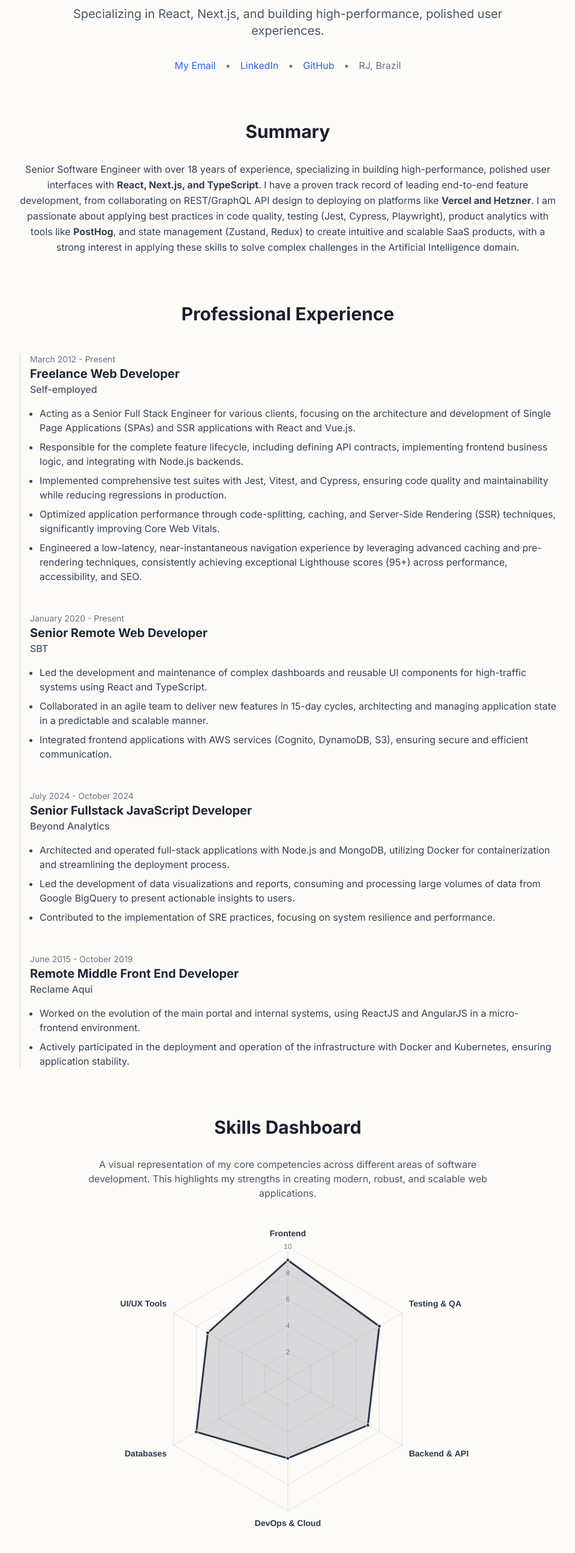
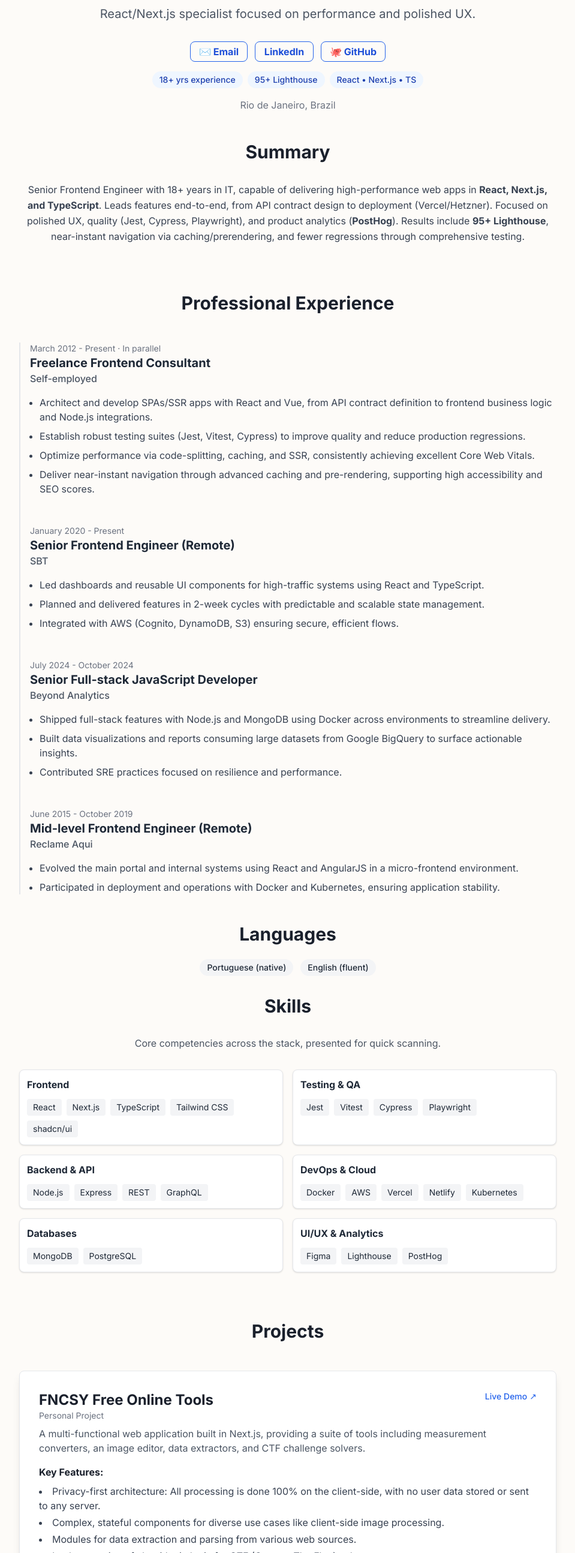
Before and after one commit to thundree/resume, a plain HTML site: page index.html in a window 1280 px wide. Shown: the part 211-2800 px from the top of the page at 60% size, without its empty margins (160-1119 px from the left). Drawn offline with nearby package versions, Linux system fonts and the light colour scheme.

Commit message:
Refactor HTML structure and styles for improved clarity and interactivity; replace Chart.js with static content, enhance button styles, and update experience descriptions.

```diff
--- a/index.html
+++ b/index.html
@@ -5,7 +5,6 @@
     <meta name="viewport" content="width=device-width, initial-scale=1.0" />
     <title>Richard A. | Senior Frontend Engineer</title>
     <script src="https://cdn.tailwindcss.com"></script>
-    <script src="https://cdn.jsdelivr.net/npm/chart.js"></script>
     <link rel="preconnect" href="https://fonts.googleapis.com" />
     <link rel="preconnect" href="https://fonts.gstatic.com" crossorigin />
     <link
@@ -38,6 +37,39 @@
         outline-offset: 2px;
         border-radius: 4px;
       }
+      /* Button-style links (override global underline) */
+      a.btn {
+        text-decoration: none !important;
+        display: inline-flex;
+        align-items: center;
+        gap: 0.5rem;
+        border-radius: 0.5rem;
+        padding: 0.5rem 0.9rem;
+        font-weight: 600;
+        line-height: 1;
+        white-space: nowrap;
+      }
+      .btn-outline {
+        border: 1px solid #2563eb;
+        color: #1d4ed8 !important;
+        background: transparent;
+      }
+      .btn-outline:hover {
+        background: #eff6ff; /* blue-50 */
+      }
+
+      /* Print: make .line-breaker force a new page */
+      @media print {
+        .line-breaker {
+          display: block !important;
+          break-before: page;
+          page-break-before: always; /* legacy */
+          height: 0 !important;
+          margin: 0 !important;
+          padding: 0 !important;
+          border: 0 !important;
+        }
+      }
     </style>
   </head>
   <body class="antialiased">
@@ -69,58 +101,69 @@
       </nav>
     </header>
 
-    <main class="container mx-auto px-6 py-12 md:py-20">
-      <section id="hero" class="text-center mb-20">
+    <main class="container mx-auto px-6 py-12 lg:py-20">
+      <section id="hero" class="text-center mb-12">
         <h1 class="text-4xl md:text-6xl font-bold text-gray-800 mb-4">
           Senior Frontend Engineer
         </h1>
         <p class="text-lg md:text-xl text-gray-600 max-w-3xl mx-auto">
-          Specializing in React, Next.js, and building high-performance,
-          polished user experiences.
+          React/Next.js specialist focused on performance and polished UX.
         </p>
-        <div
-          class="mt-8 flex flex-col sm:flex-row justify-center space-x-4 space-y-4 sm:space-y-0 text-gray-500"
+        <div class="mt-8 flex flex-col items-center space-y-4">
+          <div class="flex flex-wrap justify-center gap-3">
+            <a href="mailto:richard.arias@msn.com" class="btn btn-outline"
+              >✉️ Email</a
             >
-          <a href="mailto:richard.arias@msn.com" class="hover:text-gray-800"
-            >My Email</a
-          >
-          <span class="hidden md:block">&bull;</span>
             <a
               href="https://www.linkedin.com/in/richard-q6zlvftdf"
               target="_blank"
-            class="hover:text-gray-800"
+              rel="noopener noreferrer"
+              class="btn btn-outline"
               >LinkedIn</a
             >
-          <span class="hidden md:block">&bull;</span>
             <a
               href="https://github.com/thundree"
               target="_blank"
-            class="hover:text-gray-800"
-            >GitHub</a
+              rel="noopener noreferrer"
+              class="btn btn-outline"
+              >🐙 GitHub</a
             >
-          <span class="hidden md:block">&bull;</span>
-          <p>RJ, Brazil</p>
+          </div>
+          <div class="flex flex-wrap justify-center gap-2 text-gray-700">
+            <span
+              class="px-3 py-1 rounded-full bg-blue-50 text-blue-800 text-sm font-medium"
+              >18+ yrs experience</span
+            >
+            <span
+              class="px-3 py-1 rounded-full bg-blue-50 text-blue-800 text-sm font-medium"
+              >95+ Lighthouse</span
+            >
+            <span
+              class="px-3 py-1 rounded-full bg-blue-50 text-blue-800 text-sm font-medium"
+              >React • Next.js • TS</span
+            >
+          </div>
+          <div class="text-gray-500">Rio de Janeiro, Brazil</div>
         </div>
       </section>
 
       <section id="summary" class="mb-20 max-w-4xl mx-auto">
         <h2 class="text-3xl font-bold text-center mb-8">Summary</h2>
         <p class="text-center text-gray-700 leading-relaxed">
-          Senior Software Engineer with over 18 years of experience,
-          specializing in building high-performance, polished user interfaces
-          with <b>React, Next.js, and TypeScript</b>. I have a proven track
-          record of leading end-to-end feature development, from collaborating
-          on REST/GraphQL API design to deploying on platforms like
-          <b>Vercel and Hetzner</b>. I am passionate about applying best
-          practices in code quality, testing (Jest, Cypress, Playwright),
-          product analytics with tools like <b>PostHog</b>, and state management
-          (Zustand, Redux) to create intuitive and scalable SaaS products, with
-          a strong interest in applying these skills to solve complex challenges
-          in the Artificial Intelligence domain.
+          Senior Frontend Engineer with 18+ years in IT, capable of delivering
+          high-performance web apps in
+          <b>React, Next.js, and TypeScript</b>. Leads features end-to-end, from
+          API contract design to deployment (Vercel/Hetzner). Focused on
+          polished UX, quality (Jest, Cypress, Playwright), and product
+          analytics (<b>PostHog</b>). Results include <b>95+ Lighthouse</b>,
+          near-instant navigation via caching/prerendering, and fewer
+          regressions through comprehensive testing.
         </p>
       </section>
 
-      <section id="experience" class="mb-20">
+      <div class="line-breaker"></div>
+
+      <section id="experience" class="mb-12">
         <h2 class="text-3xl font-bold text-center mb-12">
           Professional Experience
         </h2>
@@ -128,40 +171,32 @@
           <div id="timeline-container">
             <div class="mb-12 timeline-item relative">
               <div>
-                <p class="text-sm text-gray-500">March 2012 - Present</p>
+                <p class="text-sm text-gray-500">
+                  March 2012 - Present · In parallel
+                </p>
                 <h3 class="text-xl font-bold text-gray-800">
-                  Freelance Web Developer
+                  Freelance Frontend Consultant
                 </h3>
                 <p class="text-md text-gray-600 font-medium">Self-employed</p>
               </div>
               <div class="mt-4">
                 <ul class="ml-4 list-disc space-y-2 text-gray-700">
                   <li>
-                    Acting as a Senior Full Stack Engineer for various clients,
-                    focusing on the architecture and development of Single Page
-                    Applications (SPAs) and SSR applications with React and
-                    Vue.js.
+                    Architect and develop SPAs/SSR apps with React and Vue, from
+                    API contract definition to frontend business logic and
+                    Node.js integrations.
                   </li>
                   <li>
-                    Responsible for the complete feature lifecycle, including
-                    defining API contracts, implementing frontend business
-                    logic, and integrating with Node.js backends.
+                    Establish robust testing suites (Jest, Vitest, Cypress) to
+                    improve quality and reduce production regressions.
                   </li>
                   <li>
-                    Implemented comprehensive test suites with Jest, Vitest, and
-                    Cypress, ensuring code quality and maintainability while
-                    reducing regressions in production.
+                    Optimize performance via code-splitting, caching, and SSR,
+                    consistently achieving excellent Core Web Vitals.
                   </li>
                   <li>
-                    Optimized application performance through code-splitting,
-                    caching, and Server-Side Rendering (SSR) techniques,
-                    significantly improving Core Web Vitals.
-                  </li>
-                  <li>
-                    Engineered a low-latency, near-instantaneous navigation
-                    experience by leveraging advanced caching and pre-rendering
-                    techniques, consistently achieving exceptional Lighthouse
-                    scores (95+) across performance, accessibility, and SEO.
+                    Deliver near-instant navigation through advanced caching and
+                    pre-rendering, supporting high accessibility and SEO scores.
                   </li>
                 </ul>
               </div>
@@ -171,25 +206,23 @@
               <div>
                 <p class="text-sm text-gray-500">January 2020 - Present</p>
                 <h3 class="text-xl font-bold text-gray-800">
-                  Senior Remote Web Developer
+                  Senior Frontend Engineer (Remote)
                 </h3>
                 <p class="text-md text-gray-600 font-medium">SBT</p>
               </div>
               <div class="mt-4">
                 <ul class="ml-4 list-disc space-y-2 text-gray-700">
                   <li>
-                    Led the development and maintenance of complex dashboards
-                    and reusable UI components for high-traffic systems using
-                    React and TypeScript.
+                    Led dashboards and reusable UI components for high-traffic
+                    systems using React and TypeScript.
                   </li>
                   <li>
-                    Collaborated in an agile team to deliver new features in
-                    15-day cycles, architecting and managing application state
-                    in a predictable and scalable manner.
+                    Planned and delivered features in 2-week cycles with
+                    predictable and scalable state management.
                   </li>
                   <li>
-                    Integrated frontend applications with AWS services (Cognito,
-                    DynamoDB, S3), ensuring secure and efficient communication.
+                    Integrated with AWS (Cognito, DynamoDB, S3) ensuring secure,
+                    efficient flows.
                   </li>
                 </ul>
               </div>
@@ -199,7 +232,7 @@
               <div>
                 <p class="text-sm text-gray-500">July 2024 - October 2024</p>
                 <h3 class="text-xl font-bold text-gray-800">
-                  Senior Fullstack JavaScript Developer
+                  Senior Full-stack JavaScript Developer
                 </h3>
                 <p class="text-md text-gray-600 font-medium">
                   Beyond Analytics
@@ -208,18 +241,17 @@
               <div class="mt-4">
                 <ul class="ml-4 list-disc space-y-2 text-gray-700">
                   <li>
-                    Architected and operated full-stack applications with
-                    Node.js and MongoDB, utilizing Docker for containerization
-                    and streamlining the deployment process.
+                    Shipped full-stack features with Node.js and MongoDB using
+                    Docker across environments to streamline delivery.
                   </li>
                   <li>
-                    Led the development of data visualizations and reports,
-                    consuming and processing large volumes of data from Google
-                    BigQuery to present actionable insights to users.
+                    Built data visualizations and reports consuming large
+                    datasets from Google BigQuery to surface actionable
+                    insights.
                   </li>
                   <li>
-                    Contributed to the implementation of SRE practices, focusing
-                    on system resilience and performance.
+                    Contributed SRE practices focused on resilience and
+                    performance.
                   </li>
                 </ul>
               </div>
@@ -229,21 +261,19 @@
               <div>
                 <p class="text-sm text-gray-500">June 2015 - October 2019</p>
                 <h3 class="text-xl font-bold text-gray-800">
-                  Remote Middle Front End Developer
+                  Mid-level Frontend Engineer (Remote)
                 </h3>
                 <p class="text-md text-gray-600 font-medium">Reclame Aqui</p>
               </div>
               <div class="mt-4">
                 <ul class="ml-4 list-disc space-y-2 text-gray-700">
                   <li>
-                    Worked on the evolution of the main portal and internal
-                    systems, using ReactJS and AngularJS in a micro-frontend
-                    environment.
+                    Evolved the main portal and internal systems using React and
+                    AngularJS in a micro-frontend environment.
                   </li>
                   <li>
-                    Actively participated in the deployment and operation of the
-                    infrastructure with Docker and Kubernetes, ensuring
-                    application stability.
+                    Participated in deployment and operations with Docker and
+                    Kubernetes, ensuring application stability.
                   </li>
                 </ul>
               </div>
@@ -252,17 +282,148 @@
         </div>
       </section>
 
+      <section class="mb-8" id="languages">
+        <h2 class="text-3xl font-bold text-center mb-6">Languages</h2>
+        <div class="flex justify-center gap-3">
+          <span
+            class="px-3 py-1 rounded-full bg-gray-100 text-gray-800 text-sm font-medium"
+            >Portuguese (native)
+          </span>
+          <span
+            class="px-3 py-1 rounded-full bg-gray-100 text-gray-800 text-sm font-medium"
+            >English (fluent)</span
+          >
+        </div>
+      </section>
+
       <section id="skills" class="mb-20">
-        <h2 class="text-3xl font-bold text-center mb-8">Skills Dashboard</h2>
-        <p class="text-center text-gray-600 mb-12 max-w-2xl mx-auto">
-          A visual representation of my core competencies across different areas
-          of software development. This highlights my strengths in creating
-          modern, robust, and scalable web applications.
+        <h2 class="text-3xl font-bold text-center mb-8">Skills</h2>
+        <p class="text-center text-gray-600 mb-8 max-w-2xl mx-auto">
+          Core competencies across the stack, presented for quick scanning.
         </p>
-        <div
-          class="chart-container relative w-full max-w-2xl mx-auto h-96 md:h-[500px]"
+        <div class="max-w-4xl mx-auto grid sm:grid-cols-2 gap-4">
+          <div class="bg-white rounded-lg shadow p-3 border border-gray-200">
+            <h4 class="font-semibold text-gray-800 mb-3">Frontend</h4>
+            <div class="flex flex-wrap gap-2">
+              <span
+                class="px-2.5 py-1 rounded bg-gray-100 text-gray-800 text-sm"
+                >React</span
               >
-          <canvas id="skillsChart"></canvas>
+              <span
+                class="px-2.5 py-1 rounded bg-gray-100 text-gray-800 text-sm"
+                >Next.js</span
+              >
+              <span
+                class="px-2.5 py-1 rounded bg-gray-100 text-gray-800 text-sm"
+                >TypeScript</span
+              >
+              <span
+                class="px-2.5 py-1 rounded bg-gray-100 text-gray-800 text-sm"
+                >Tailwind CSS</span
+              >
+              <span
+                class="px-2.5 py-1 rounded bg-gray-100 text-gray-800 text-sm"
+                >shadcn/ui</span
+              >
+            </div>
+          </div>
+          <div class="bg-white rounded-lg shadow p-3 border border-gray-200">
+            <h4 class="font-semibold text-gray-800 mb-3">Testing & QA</h4>
+            <div class="flex flex-wrap gap-2">
+              <span
+                class="px-2.5 py-1 rounded bg-gray-100 text-gray-800 text-sm"
+                >Jest</span
+              >
+              <span
+                class="px-2.5 py-1 rounded bg-gray-100 text-gray-800 text-sm"
+                >Vitest</span
+              >
+              <span
+                class="px-2.5 py-1 rounded bg-gray-100 text-gray-800 text-sm"
+                >Cypress</span
+              >
+              <span
+                class="px-2.5 py-1 rounded bg-gray-100 text-gray-800 text-sm"
+                >Playwright</span
+              >
+            </div>
+          </div>
+          <div class="bg-white rounded-lg shadow p-3 border border-gray-200">
+            <h4 class="font-semibold text-gray-800 mb-3">Backend & API</h4>
+            <div class="flex flex-wrap gap-2">
+              <span
+                class="px-2.5 py-1 rounded bg-gray-100 text-gray-800 text-sm"
+                >Node.js</span
+              >
+              <span
+                class="px-2.5 py-1 rounded bg-gray-100 text-gray-800 text-sm"
+                >Express</span
+              >
+              <span
+                class="px-2.5 py-1 rounded bg-gray-100 text-gray-800 text-sm"
+                >REST</span
+              >
+              <span
+                class="px-2.5 py-1 rounded bg-gray-100 text-gray-800 text-sm"
+                >GraphQL</span
+              >
+            </div>
+          </div>
+          <div class="bg-white rounded-lg shadow p-3 border border-gray-200">
+            <h4 class="font-semibold text-gray-800 mb-3">DevOps & Cloud</h4>
+            <div class="flex flex-wrap gap-2">
+              <span
+                class="px-2.5 py-1 rounded bg-gray-100 text-gray-800 text-sm"
+                >Docker</span
+              >
+              <span
+                class="px-2.5 py-1 rounded bg-gray-100 text-gray-800 text-sm"
+                >AWS</span
+              >
+              <span
+                class="px-2.5 py-1 rounded bg-gray-100 text-gray-800 text-sm"
+                >Vercel</span
+              >
+              <span
+                class="px-2.5 py-1 rounded bg-gray-100 text-gray-800 text-sm"
+                >Netlify</span
+              >
+              <span
+                class="px-2.5 py-1 rounded bg-gray-100 text-gray-800 text-sm"
+                >Kubernetes</span
+              >
+            </div>
+          </div>
+          <div class="bg-white rounded-lg shadow p-3 border border-gray-200">
+            <h4 class="font-semibold text-gray-800 mb-3">Databases</h4>
+            <div class="flex flex-wrap gap-2">
+              <span
+                class="px-2.5 py-1 rounded bg-gray-100 text-gray-800 text-sm"
+                >MongoDB</span
+              >
+              <span
+                class="px-2.5 py-1 rounded bg-gray-100 text-gray-800 text-sm"
+                >PostgreSQL</span
+              >
+            </div>
+          </div>
+          <div class="bg-white rounded-lg shadow p-3 border border-gray-200">
+            <h4 class="font-semibold text-gray-800 mb-3">UI/UX & Analytics</h4>
+            <div class="flex flex-wrap gap-2">
+              <span
+                class="px-2.5 py-1 rounded bg-gray-100 text-gray-800 text-sm"
+                >Figma</span
+              >
+              <span
+                class="px-2.5 py-1 rounded bg-gray-100 text-gray-800 text-sm"
+                >Lighthouse</span
+              >
+              <span
+                class="px-2.5 py-1 rounded bg-gray-100 text-gray-800 text-sm"
+                >PostHog</span
+              >
+            </div>
+          </div>
         </div>
       </section>
 
@@ -313,7 +474,7 @@
           </div>
           <div class="mb-4">
             <h4 class="font-semibold mb-2">Stack:</h4>
-            <div class="grid grid-cols-2 sm:grid-cols-4 md:grid-cols-6 gap-2">
+            <div class="grid grid-cols-2 sm:grid-cols-4 sm:grid-cols-6 gap-2">
               <span
                 class="bg-gray-200 flex justify-center items-center text-center text-gray-800 text-sm font-medium mr-2 px-2.5 py-1 rounded"
                 >Next.js</span
@@ -342,11 +503,13 @@
           </div>
         </div>
 
+        <div class="line-breaker"></div>
+
         <h3 class="text-2xl font-bold text-center mb-8 text-gray-700">
           Community & Social Impact Projects
         </h3>
 
-        <div class="max-w-4xl mx-auto grid md:grid-cols-2 gap-8">
+        <div class="max-w-4xl mx-auto grid sm:grid-cols-2 gap-8">
           <div
             class="bg-white rounded-lg shadow-lg p-4 border border-gray-200 flex flex-col"
           >
@@ -371,7 +534,7 @@
             </p>
             <div>
               <h5 class="font-semibold mb-2 text-sm">Stack:</h5>
-              <div class="grid grid-cols-2 sm:grid-cols-4 gap-2">
+              <div class="grid grid-cols-2 md:grid-cols-4 gap-2">
                 <span
                   class="bg-gray-200 flex justify-center items-center text-center text-gray-800 text-sm font-medium mr-2 px-2.5 py-1 rounded"
                   >Next.js</span
@@ -391,6 +554,7 @@
               </div>
             </div>
           </div>
+
           <div
             class="bg-white rounded-lg shadow-lg p-4 border border-gray-200 flex flex-col"
           >
@@ -415,7 +579,7 @@
             </p>
             <div>
               <h5 class="font-semibold mb-2 text-sm">Stack:</h5>
-              <div class="grid grid-cols-2 sm:grid-cols-4 gap-2">
+              <div class="grid grid-cols-2 md:grid-cols-4 gap-2">
                 <span
                   class="bg-gray-200 flex justify-center items-center text-center text-gray-800 text-sm font-medium mr-2 px-2.5 py-1 rounded"
                   >Next.js</span
@@ -441,9 +605,9 @@
           On-going Projects
         </h3>
 
-        <div class="max-w-4xl mx-auto grid md:grid-cols-2 gap-8">
+        <div class="max-w-4xl mx-auto grid sm:grid-cols-2 gap-8">
           <div
-            class="bg-white rounded-lg shadow-lg p-8 border border-gray-200 flex flex-col"
+            class="bg-white rounded-lg shadow-lg p-3 border border-gray-200 flex flex-col"
           >
             <div class="mb-2">
               <h4 class="text-xl font-bold">Anonymous AI Chat</h4>
@@ -459,7 +623,7 @@
             </p>
           </div>
           <div
-            class="bg-white rounded-lg shadow-lg p-8 border border-gray-200 flex flex-col"
+            class="bg-white rounded-lg shadow-lg p-3 border border-gray-200 flex flex-col"
           >
             <div class="mb-2">
               <h4 class="text-xl font-bold">
@@ -480,71 +644,27 @@
       </section>
     </main>
 
-    <footer class="bg-white mt-20 border-t">
-      <div class="container mx-auto px-6 py-8 text-center text-gray-600">
-        <p>&copy; Richard A. | Built with Tailwind CSS & Chart.js</p>
+    <footer class="bg-white mt-8 border-t print:hidden">
+      <div class="container mx-auto px-6 py-3 text-center text-gray-600">
+        <p class="mb-3">&copy; Richard A. | Built with Tailwind CSS</p>
+        <div class="flex justify-center gap-4 text-sm">
+          <a href="mailto:richard.arias@msn.com">Email</a>
+          <span class="text-gray-400">|</span>
+          <a
+            href="https://www.linkedin.com/in/richard-q6zlvftdf"
+            target="_blank"
+            rel="noopener noreferrer"
+            >LinkedIn</a
+          >
+          <span class="text-gray-400">|</span>
+          <a
+            href="https://github.com/thundree"
+            target="_blank"
+            rel="noopener noreferrer"
+            >GitHub</a
+          >
+        </div>
       </div>
     </footer>
-
-    <script>
-      document.addEventListener("DOMContentLoaded", function () {
-        // Timeline is now static in HTML; only initialize the Skills chart.
-
-        const skillsData = {
-          labels: [
-            "Frontend",
-            "Testing & QA",
-            "Backend & API",
-            "DevOps & Cloud",
-            "Databases",
-            "UI/UX Tools",
-          ],
-          datasets: [
-            {
-              label: "Proficiency",
-              data: [9, 8, 7, 6, 8, 7],
-              backgroundColor: "rgba(74, 85, 104, 0.2)",
-              borderColor: "rgba(45, 55, 72, 1)",
-              pointBackgroundColor: "rgba(45, 55, 72, 1)",
-              pointBorderColor: "#fff",
-              pointHoverBackgroundColor: "#fff",
-              pointHoverBorderColor: "rgba(45, 55, 72, 1)",
-            },
-          ],
-        };
-
-        const config = {
-          type: "radar",
-          data: skillsData,
-          options: {
-            responsive: true,
-            maintainAspectRatio: false,
-            scales: {
-              r: {
-                angleLines: { color: "rgba(0, 0, 0, 0.1)" },
-                grid: { color: "rgba(0, 0, 0, 0.1)" },
-                pointLabels: {
-                  font: { size: 14, weight: "bold" },
-                  color: "#2D3748",
-                },
-                ticks: {
-                  backdropColor: "#FDFBF8",
-                  color: "#718096",
-                  stepSize: 2,
-                },
-                suggestedMin: 0,
-                suggestedMax: 10,
-              },
-            },
-            plugins: { legend: { display: false } },
-          },
-        };
-
-        const skillsChart = new Chart(
-          document.getElementById("skillsChart"),
-          config
-        );
-      });
-    </script>
   </body>
 </html>
```
Lines whose indentation alone changed are shown as unchanged.
